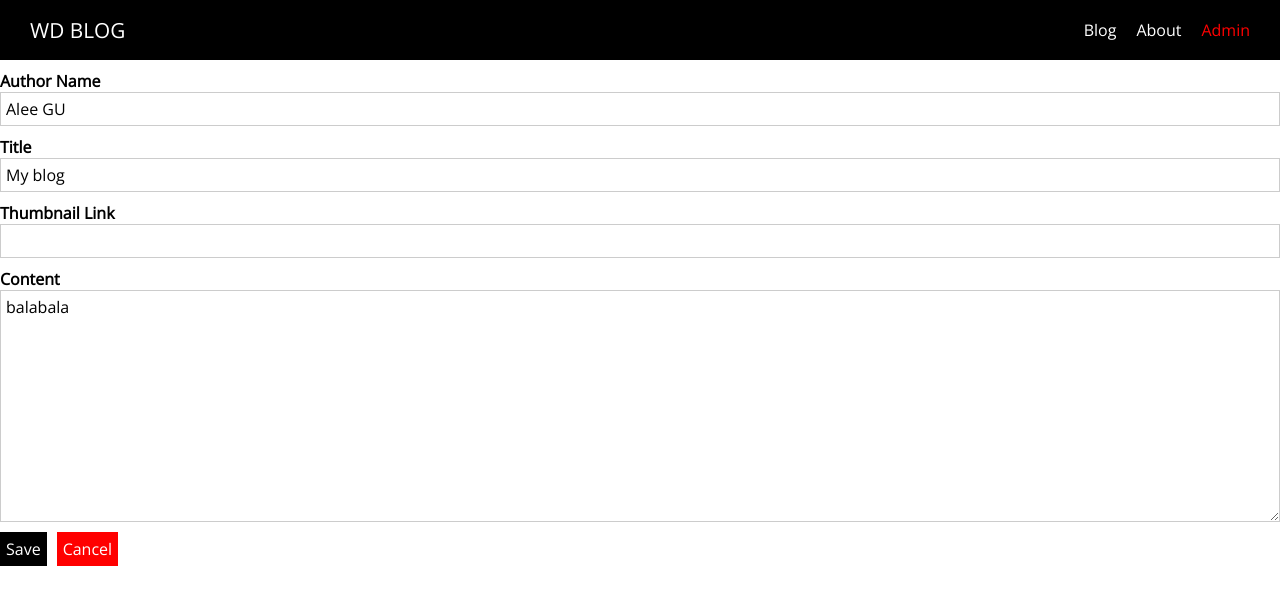
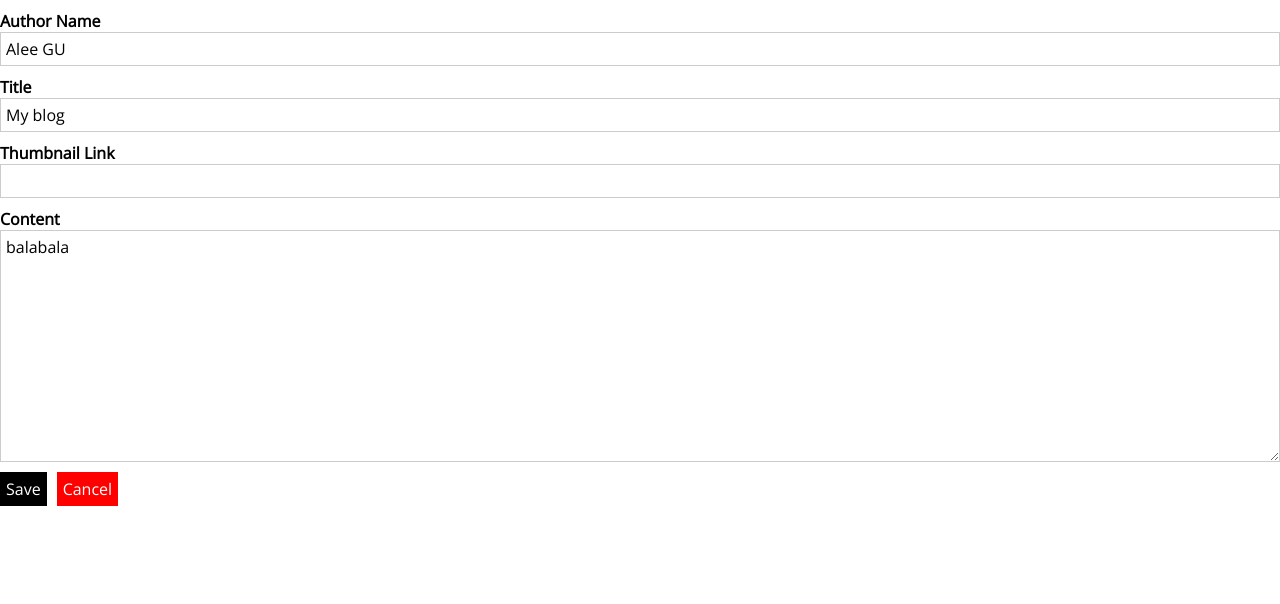
Before and after one commit to XingyuGuUCSD/nuxt_blog, a Nuxt app: page /admin/1 in a window 1280 px wide. Shown: the top 604 px of the page. Built offline with nearby package versions, Linux system fonts and the light colour scheme.

Commit message:
add admin and error pages

```diff
--- /dev/null
+++ b/layouts/admin.vue
@@ -0,0 +1,18 @@
+<template>
+  <div>
+
+    <nuxt/>
+  </div>
+</template>
+
+
+
+<style>
+html{
+  font-family: 'Open Sans', sans-serif;
+}
+
+body{
+  margin: 0;
+}
+</style>
--- /dev/null
+++ b/layouts/error.vue
@@ -0,0 +1,22 @@
+<template>
+  <div class="error-page">
+    <h1>Oops, something went wrong!</h1>
+    <p>Back to <a href="/">safety</a>!</p>
+  </div>
+</template>
+
+<style scoped>
+.error-page {
+  text-align: center;
+}
+
+.error-page a {
+  text-decoration: none;
+  color: red;
+}
+
+.error-page a:hover,
+.error-page a:active {
+  color: salmon;
+}
+</style>
--- a/pages/admin/_postid/index.vue
+++ b/pages/admin/_postid/index.vue
@@ -9,6 +9,7 @@
 <script>
 import AdminPostForm from "@/components/Admin/AdminPostForm"
 export default {
+  layout:'admin',
    components:{
        AdminPostForm,
    },
--- a/pages/admin/index.vue
+++ b/pages/admin/index.vue
@@ -14,6 +14,7 @@
 import PostList from '@/components/Posts/PostList.vue'
 import AppButton from '@/components/UI/AppButton.vue'
 export default {
+    layout:'admin',
     components:{
         PostList,
         AppButton,
--- a/pages/admin/new-post/index.vue
+++ b/pages/admin/new-post/index.vue
@@ -9,6 +9,7 @@
 <script>
 import AdminPostForm from "@/components/Admin/AdminPostForm"
 export default {
+    layout:'admin',
     components:{
         AdminPostForm,
     },
--- a/pages/index.vue
+++ b/pages/index.vue
@@ -10,6 +10,7 @@
 <script>
     import PostList from '@/components/Posts/PostList.vue'
     export default{
+
         components:{
             PostList,
         }
```
